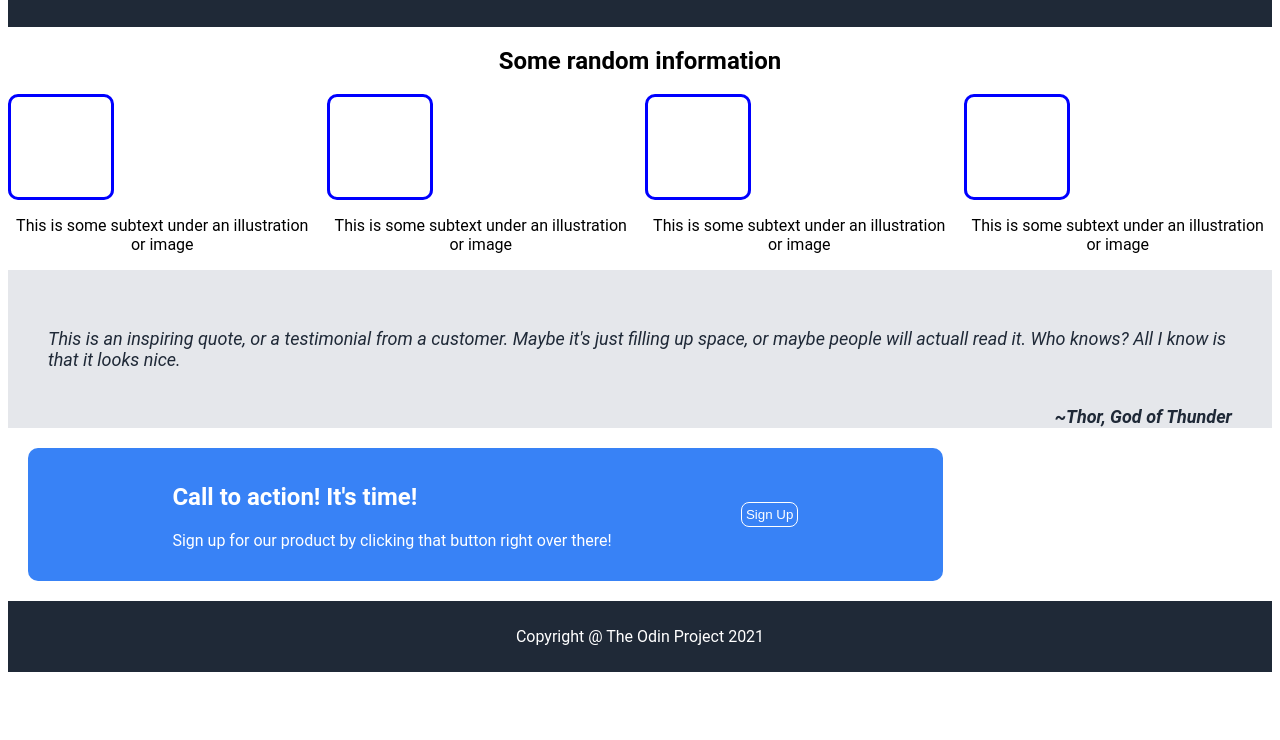
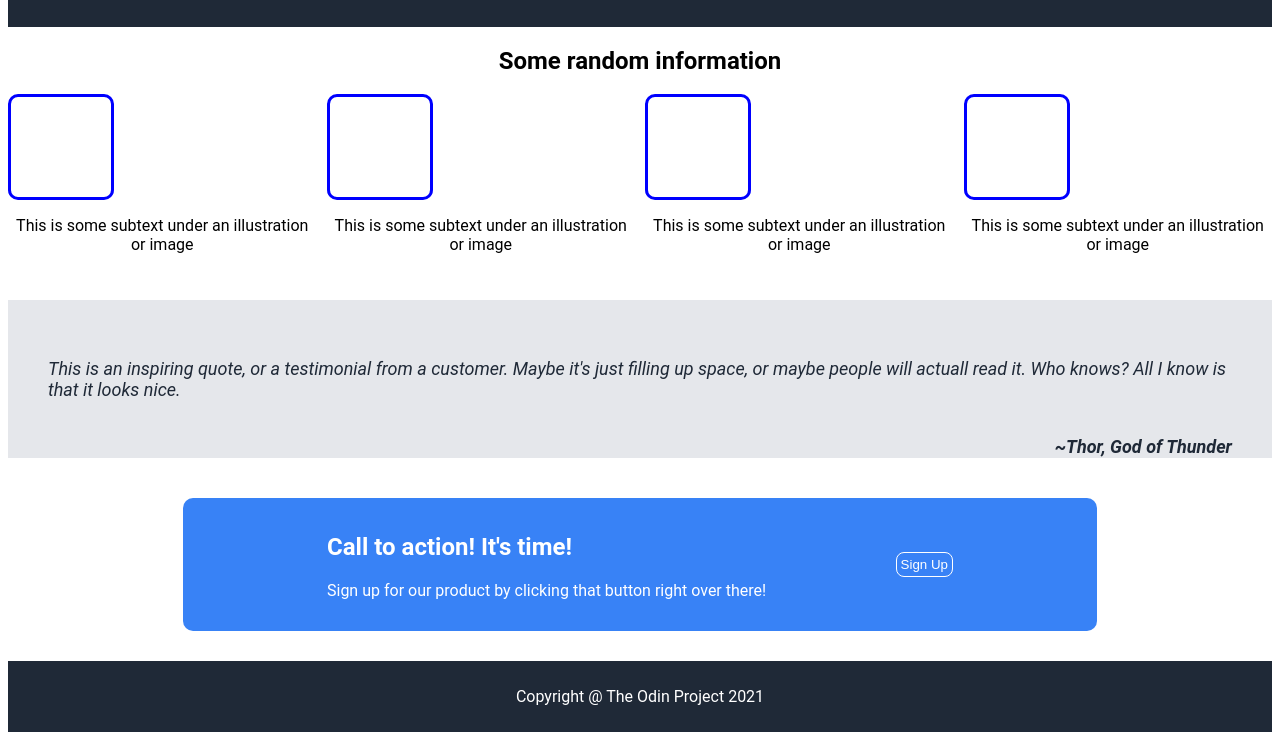
Before and after one commit to FonsahPageo/odin-landing-page, a plain HTML site: page index.html in a window 1280 px wide. Shown: the part 315-1055 px from the top of the page. Before the commit the page ends 995 px from the top, so only its background shows below. Drawn offline with Linux system fonts and the light colour scheme.

Commit message:
modified style.css

```diff
--- a/style.css
+++ b/style.css
@@ -96,6 +96,8 @@ header nav ul li a,
     font-size: 18px;
     font-style: italic;
     color: #1f2937;
+    align-items: center;
+    margin: 30px 0 40px 0;
 }
 
 .author {
@@ -106,11 +108,13 @@ header nav ul li a,
 .sign-up {
     display: flex;
     align-items: center;
-    margin: 20px;
+    margin: 30px;
     border-radius: 10px;
     background: #3882f6;
     color: #fff;
     padding: 15px;
     justify-content: space-evenly;
     width: 70%;
+    margin-right: auto;
+    margin-left: auto;
 }
```
